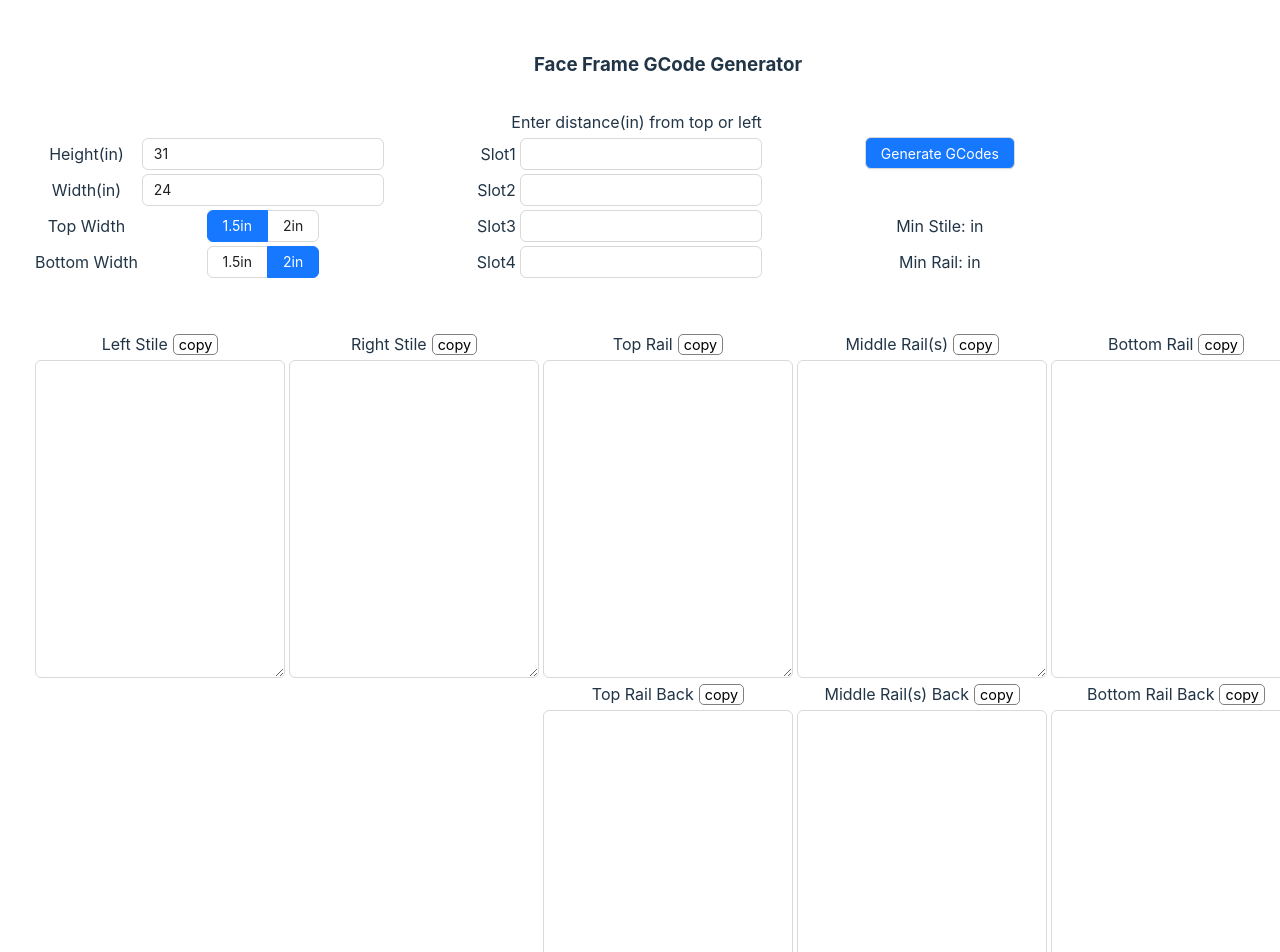
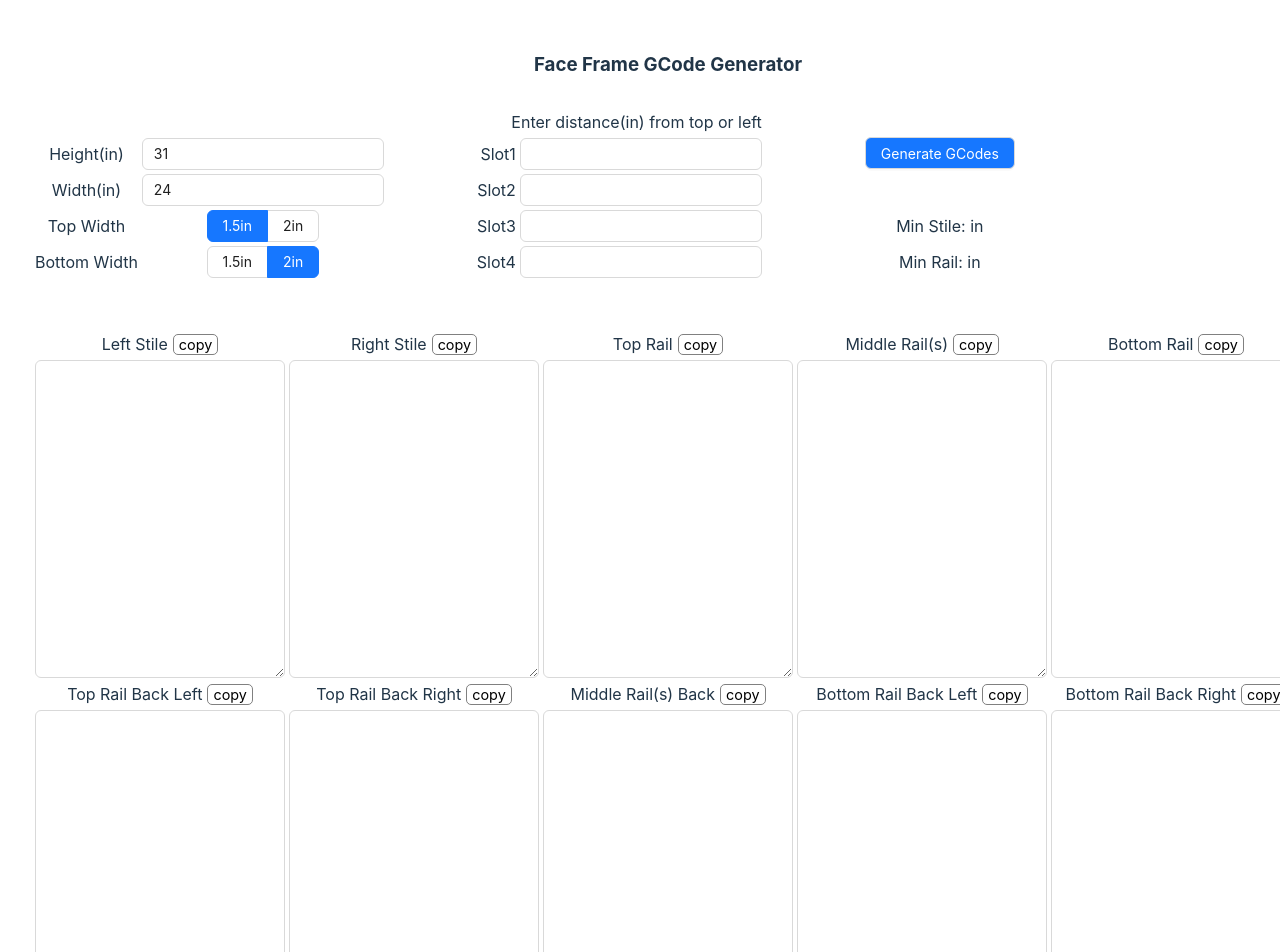
Before and after one commit to brettduersch/faceframe-frontend, a React (Vite) app: page / in a window 1280 px wide. Shown: the top 952 px of the page. Built offline with nearby package versions, Linux system fonts and the light colour scheme.

Commit message:
Update FaceFrame.tsx

```diff
--- a/src/components/FaceFrame.tsx
+++ b/src/components/FaceFrame.tsx
@@ -26,9 +26,11 @@ function FaceFrame(){
     const[gcTop, setGcTop]=useState<string>("")
     const[gcMiddle, setGcMiddle]=useState<string>("")
     const[gcBottom, setGcBottom]=useState<string>("")
-    const[gcTopBack, setGcTopBack]=useState<string>("")
+    const[gcTopBackRight, setGcTopBackRight]=useState<string>("")
+    const[gcTopBackLeft, setGcTopBackLeft]=useState<string>("")
     const[gcMiddleBack, setGcMiddleBack]=useState<string>("")
-    const[gcBottomBack, setGcBottomBack]=useState<string>("")
+    const[gcBottomBackRight, setGcBottomBackRight]=useState<string>("")
+    const[gcBottomBackLeft, setGcBottomBackLeft]=useState<string>("")
     const[stileLen, setStileLen] = useState<string>("")
     const[railLen, setRailLen] = useState<string>("")
     const[leftColor,setLeftColor]=useState<string>("black")
@@ -36,9 +38,11 @@ function FaceFrame(){
     const[topColor,setTopColor]=useState<string>("black")
     const[middleColor,setMiddleColor]=useState<string>("black")
     const[bottomColor,setBottomColor]=useState<string>("black")
-    const[topBackColor,setTopBackColor]=useState<string>("black")
+    const[topBackRightColor,setTopBackRightColor]=useState<string>("black")
+    const[topBackLeftColor,setTopBackLeftColor]=useState<string>("black")
     const[middleBackColor,setMiddleBackColor]=useState<string>("black")
-    const[bottomBackColor,setBottomBackColor]=useState<string>("black")
+    const[bottomBackRightColor,setBottomBackRightColor]=useState<string>("black")
+    const[bottomBackLeftColor,setBottomBackLeftColor]=useState<string>("black")
 
 
     function getGCODE(){
@@ -87,9 +91,11 @@ function FaceFrame(){
                 setGcTop(res.data.top)
                 setGcMiddle(res.data.middle)
                 setGcBottom(res.data.bottom)
-                setGcTopBack(res.data.topBack)
+                setGcTopBackRight(res.data.topBackRight)
+                setGcTopBackLeft(res.data.topBackLeft)
                 setGcMiddleBack(res.data.middleBack)
-                setGcBottomBack(res.data.bottomBack)
+                setGcBottomBackRight(res.data.bottomBackRight)
+                setGcBottomBackLeft(res.data.bottomBackLeft)
                 setRailLen(res.data.railLen)
                 setStileLen(res.data.stileLen)
             })
@@ -246,15 +252,23 @@ function FaceFrame(){
                     </td>
                 </tr>
                 <tr>
-                    <td></td>
-                    <td></td>
-                    <td>Top Rail Back
+                    <td>Top Rail Back Left
                         <CopyToClipboard
-                            text = {gcTopBack}
-                            onCopy ={()=>setTopBackColor("red")}
+                            text = {gcTopBackLeft}
+                            onCopy ={()=>setTopBackLeftColor("red")}
                         >
-                            <span style={{color:topBackColor}} className="copyButton">
-                                {topBackColor==="red"?"copied":"copy"}
+                            <span style={{color:topBackLeftColor}} className="copyButton">
+                                {topBackLeftColor==="red"?"copied":"copy"}
+                            </span>
+                        </CopyToClipboard>
+                    </td>
+                    <td>Top Rail Back Right
+                        <CopyToClipboard
+                            text = {gcTopBackRight}
+                            onCopy ={()=>setTopBackRightColor("red")}
+                        >
+                            <span style={{color:topBackRightColor}} className="copyButton">
+                                {topBackRightColor==="red"?"copied":"copy"}
                             </span>
                         </CopyToClipboard>
                     </td>
@@ -268,26 +282,42 @@ function FaceFrame(){
                             </span>
                         </CopyToClipboard>
                     </td>
-                    <td>Bottom Rail Back
+                    <td>Bottom Rail Back Left
                         <CopyToClipboard
-                            text = {gcBottomBack}
-                            onCopy ={()=>setBottomBackColor("red")}
+                            text = {gcBottomBackLeft}
+                            onCopy ={()=>setBottomBackLeftColor("red")}
                         >
-                            <span style={{color:bottomBackColor}} className="copyButton">
-                                {bottomBackColor==="red"?"copied":"copy"}
+                            <span style={{color:bottomBackLeftColor}} className="copyButton">
+                                {bottomBackLeftColor==="red"?"copied":"copy"}
+                            </span>
+                        </CopyToClipboard>
+                    </td>
+                    <td>Bottom Rail Back Right
+                        <CopyToClipboard
+                            text = {gcBottomBackRight}
+                            onCopy ={()=>setBottomBackRightColor("red")}
+                        >
+                            <span style={{color:bottomBackRightColor}} className="copyButton">
+                                {bottomBackRightColor==="red"?"copied":"copy"}
                             </span>
                         </CopyToClipboard>
                     </td>
                 </tr>
                 <tr>
-                    <td></td>
-                    <td></td>
                     <td>
                         <TextArea
                             rows={14}
-                            value={gcTopBack}
-                            style={{width:'250px',color:topBackColor}}
-                            onChange={(e)=>setGcTopBack(e.target.value)}
+                            value={gcTopBackLeft}
+                            style={{width:'250px',color:topBackLeftColor}}
+                            onChange={(e)=>setGcTopBackLeft(e.target.value)}
+                        />
+                    </td>
+                    <td>
+                        <TextArea
+                            rows={14}
+                            value={gcTopBackRight}
+                            style={{width:'250px',color:topBackRightColor}}
+                            onChange={(e)=>setGcTopBackRight(e.target.value)}
                         />
                     </td>
                     <td>
@@ -301,9 +331,17 @@ function FaceFrame(){
                     <td>
                         <TextArea
                             rows={14}
-                            value={gcBottomBack}
-                            style={{width:'250px',color:bottomBackColor}}
-                            onChange={(e)=>setGcBottomBack(e.target.value)}
+                            value={gcBottomBackLeft}
+                            style={{width:'250px',color:bottomBackLeftColor}}
+                            onChange={(e)=>setGcBottomBackLeft(e.target.value)}
+                        />
+                    </td>
+                    <td>
+                        <TextArea
+                            rows={14}
+                            value={gcBottomBackRight}
+                            style={{width:'250px',color:bottomBackRightColor}}
+                            onChange={(e)=>setGcBottomBackRight(e.target.value)}
                         />
                     </td>
                 </tr>
```
